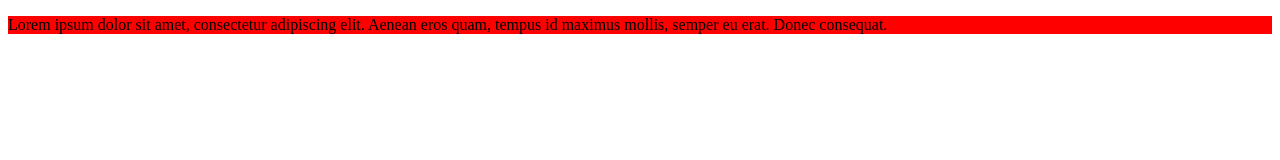
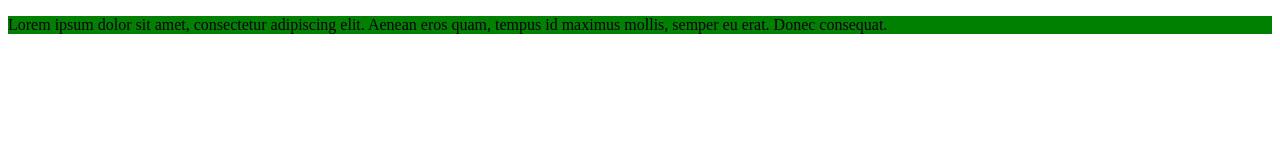
Before and after one commit to ZinquOZ/UKT, a plain HTML site: page Index.html in a window 1280 px wide. Drawn offline with Linux system fonts and the light colour scheme.

Commit message:
Updated paragraph color to green

```diff
--- a/Index.html
+++ b/Index.html
@@ -7,7 +7,7 @@
     <title>Document</title>
 </head>
 <body>
-    <p style="background-color:red;">
+    <p style="background-color:green;">
         Lorem ipsum dolor sit amet, consectetur adipiscing elit.
         Aenean eros quam, tempus id maximus mollis, semper eu erat.
         Donec consequat.
```
